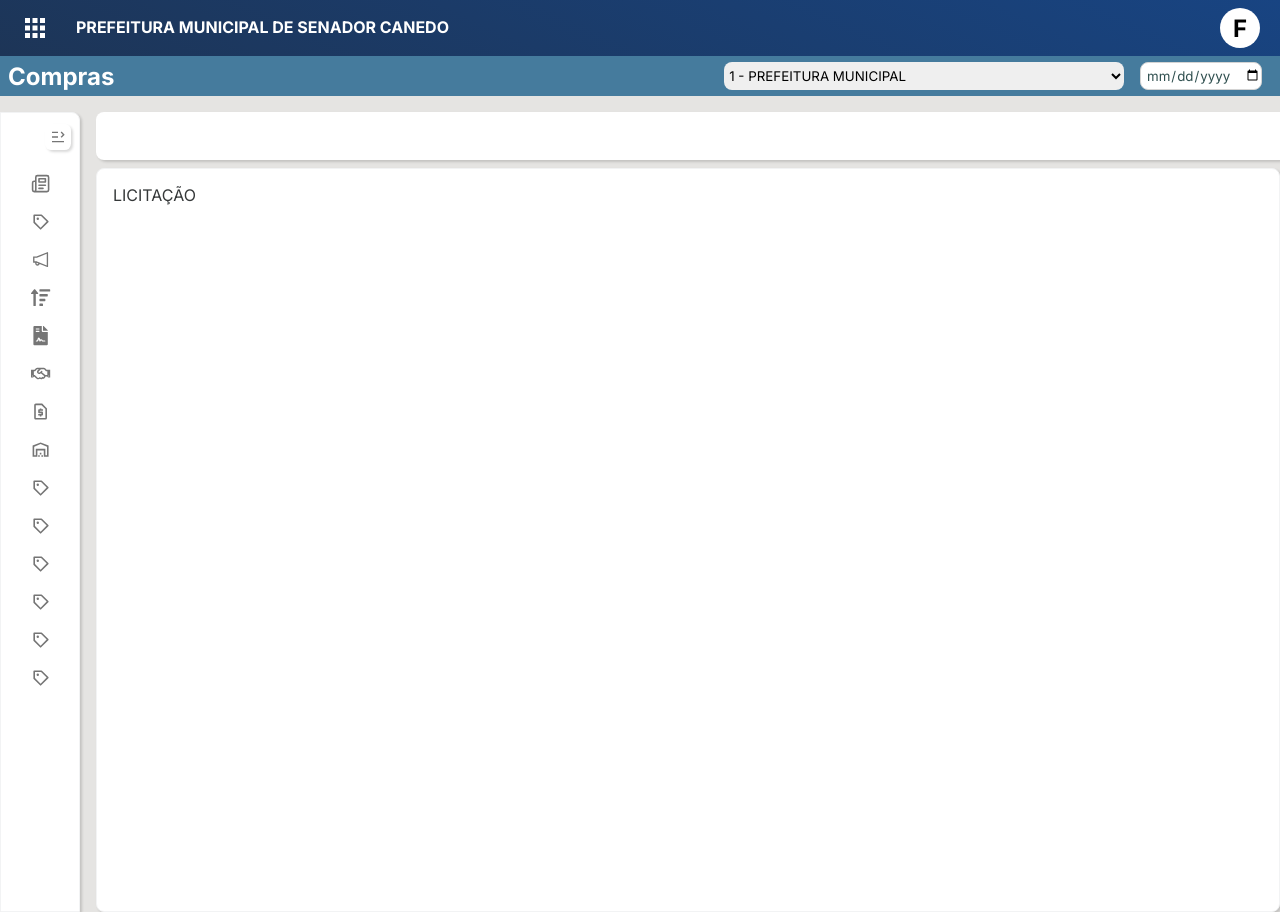
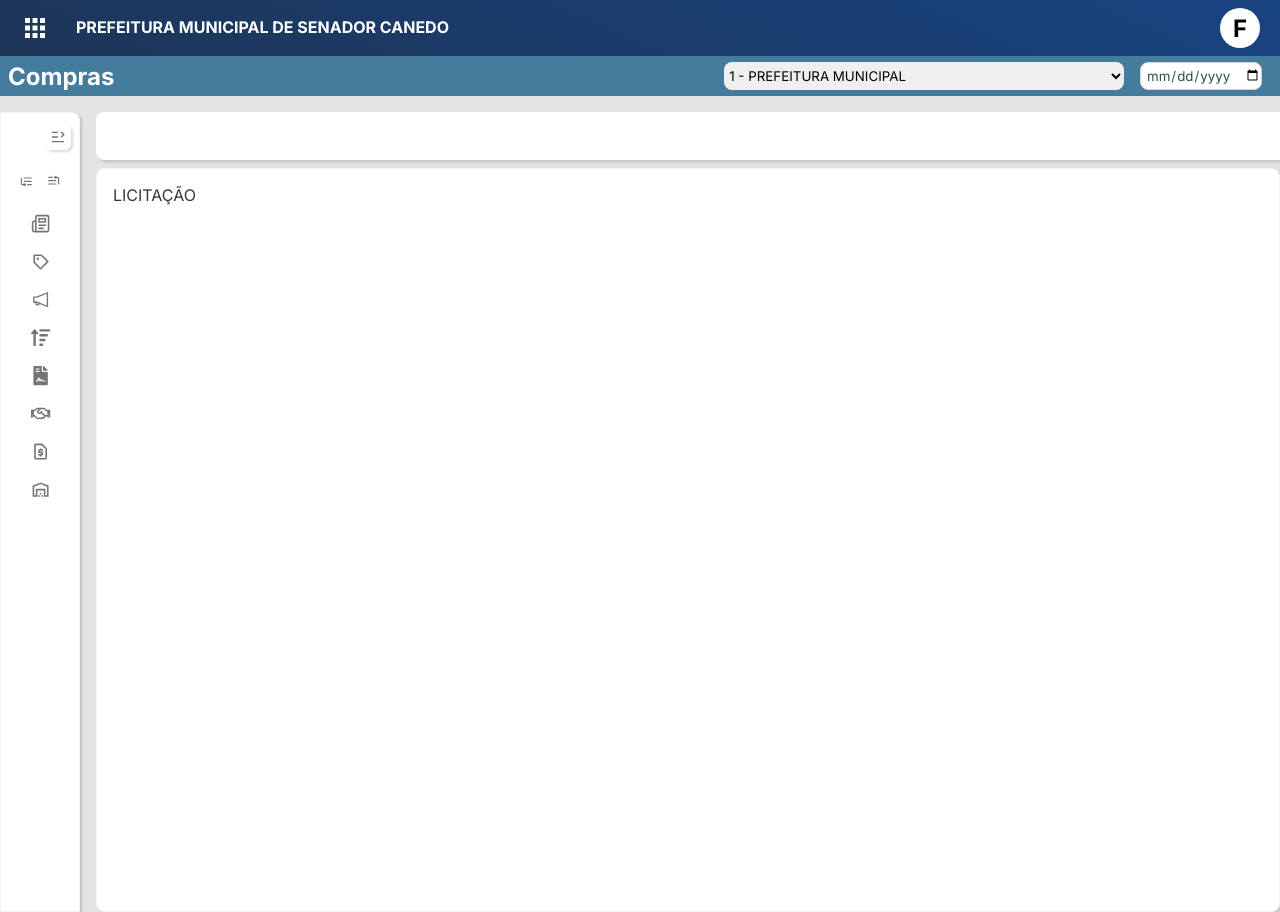
Before and after one commit to flaviohenriquedev/sigep_frontend, a Next.js app: page /manager/shopping/register/bidding in a window 1280 px wide. Built offline with nearby package versions, Linux system fonts and the light colour scheme.

Commit message:
Adicionados botões expand all e collapse all no sidebar

```diff
--- a/src/app/globals.css
+++ b/src/app/globals.css
@@ -62,8 +62,7 @@ html {
     width: 100%;
 }
 
-body {
-    margin: 0px;
-    min-height: 100%;
-    width: 100%;
+button {
+    border: none;
+    background-color: transparent;
 }
--- a/src/app/layout.tsx
+++ b/src/app/layout.tsx
@@ -1,10 +1,6 @@
 import Header from "@/components/layout/core/header/Header";
 import { SideBarContextProvider } from "@/context/layout/SideBarContext";
-import "@fortawesome/fontawesome-svg-core/styles.css";
-import { config } from "@fortawesome/fontawesome-svg-core";
 import "./globals.css";
-
-config.autoAddCss = false;
 
 export const metadata = {
     title: "SIGEP",
--- /dev/null
+++ b/src/components/common/tooltip/Tooltip.module.css
@@ -0,0 +1,32 @@
+.tooltip_container {
+    display: inline-block;
+    position: relative;
+
+}
+
+.tooltip_text {
+    display: flex;
+    position: absolute;
+    top: calc(-100% - 0.2rem);
+    background-color: rgba(0,0,0,0.8);
+    font-size: 8pt;
+    color: white;
+    border-radius: 0.2rem;
+    z-index: 1;
+    width: auto;
+    padding: 0.2rem 0.5rem;
+    white-space: nowrap;
+}
+
+
+.tooltip_text_open {
+    visibility: visible;
+    transition: 0.2s ease;
+    transition-delay: 1s;
+}
+
+
+.tooltip_text_closed {
+    visibility: hidden;
+    transition: 0.2s ease;
+}
--- /dev/null
+++ b/src/components/common/tooltip/Tooltip.tsx
@@ -0,0 +1,36 @@
+"use client";
+
+import { useState } from "react";
+import styles from "./Tooltip.module.css";
+
+type TooltipProps = {
+    text: string;
+    children: any;
+};
+
+const Tooltip = (props: TooltipProps) => {
+    const [isVisible, setIsVisible] = useState<boolean>(false);
+
+    return (
+        <div className={styles.tooltip_container}>
+            <div
+                className={`${styles.tooltip_text} ${
+                    isVisible
+                        ? styles.tooltip_text_open
+                        : styles.tooltip_text_closed
+                }`}
+            >
+                {props.text}
+            </div>
+
+            <div
+                onMouseEnter={() => setIsVisible(true)}
+                onMouseLeave={() => setIsVisible(false)}
+            >
+                {props.children}
+            </div>
+        </div>
+    );
+};
+
+export default Tooltip;
--- a/src/components/layout/page/sidebar/Menu.tsx
+++ b/src/components/layout/page/sidebar/Menu.tsx
@@ -1,7 +1,7 @@
 "use client";
 
 import { SideBarContext } from "@/context/layout/SideBarContext";
-import { useContext, useEffect, useState } from "react";
+import { useContext, useEffect, useState, useMemo } from "react";
 import { MdOutlineKeyboardArrowRight } from "react-icons/md";
 import {
     MenuItem,
@@ -16,15 +16,10 @@ type MenuProps = {
 };
 
 export default function Menu(props: MenuProps) {
-    const { sidebarExpanded } = useContext(SideBarContext);
-    const [showMenu, setShowMenu] = useState<boolean>(false);
+    const { sidebarExpanded, expandedOrCollapsed, toggleExpandedOrCollapsed } =
+        useContext(SideBarContext);
+    const [showMenu, setShowMenu] = useState<boolean | null>(false);
     const [menuSelected, setMenuSelected] = useState(false);
-
-    useEffect(() => {
-        if (!sidebarExpanded && showMenu) {
-            setShowMenu(false);
-        }
-    }, [sidebarExpanded, showMenu]);
 
     function renderSubMenu(data: SubMenuItem[]) {
         return data.map((sub, i) => {
@@ -36,10 +31,23 @@ export default function Menu(props: MenuProps) {
         });
     }
 
+    useMemo(() => {
+        if (expandedOrCollapsed !== null) {
+            setShowMenu(expandedOrCollapsed);
+        }
+    }, [expandedOrCollapsed]);
+
+    useEffect(() => {
+        if (!sidebarExpanded && showMenu) {
+            setShowMenu(false);
+        }
+    }, [sidebarExpanded, showMenu]);
+
     function handleClickMenu() {
         if (sidebarExpanded) {
             setMenuSelected(!menuSelected);
             setShowMenu(!showMenu);
+            toggleExpandedOrCollapsed(null);
         }
     }
 
@@ -79,7 +87,8 @@ export default function Menu(props: MenuProps) {
             </div>
 
             {props.menuItem.submenu ? (
-                <ul className={`${styles.menu_item} ${
+                <ul
+                    className={`${styles.menu_item} ${
                         showMenu
                             ? styles.menu_item_expanded
                             : styles.menu_item_closed
--- a/src/components/layout/page/sidebar/PageSidebar.module.css
+++ b/src/components/layout/page/sidebar/PageSidebar.module.css
@@ -75,3 +75,33 @@
     display: flex;
     justify-content: space-between;
 }
+
+.btn_collapse,
+.btn_expand {
+    display: flex;
+    align-items: center;
+    justify-content: center;
+    width: 20px;
+    height: 20px;
+    border-radius: 25%;
+    color: var(--pagesidebar-fontcolor);
+    opacity: 1;
+    transition: 0.3s ease;
+}
+
+.btn_expand:hover,
+.btn_collapse:hover {
+    box-shadow: rgba(0, 0, 0, 1) 0px 0px 2px;
+    cursor: pointer;
+}
+
+.btn_expand:active,
+.btn_collapse:active {
+    background-color: var(--secondary-color);
+    color: white;
+    border: none;
+}
+
+.btn_expand {
+    transform: rotate(180deg);
+}
--- a/src/components/layout/page/sidebar/PageSidebar.tsx
+++ b/src/components/layout/page/sidebar/PageSidebar.tsx
@@ -1,6 +1,8 @@
 "use client";
 
 import { useContext, useEffect, useState } from "react";
+import { LuListStart } from "react-icons/lu";
+import { RiMenuFoldLine, RiMenuUnfoldLine } from "react-icons/ri";
 
 import { SideBarContext } from "@/context/layout/SideBarContext";
 
@@ -8,16 +10,17 @@ import Input from "@/components/layout/core/input/Input";
 
 import { MenuItem } from "../../../../@types/shopping/ShoppingTypes";
 
-import { RiMenuFoldLine, RiMenuUnfoldLine } from "react-icons/ri";
 import Menu from "./Menu";
 import styles from "./PageSidebar.module.css";
+import Tooltip from "@/components/common/tooltip/Tooltip";
 
 type PageSidebarProps = {
     data: MenuItem[];
 };
 
 const PageSidebar = (props: PageSidebarProps) => {
-    const { sidebarExpanded, setSidebarExpanded } = useContext(SideBarContext);
+    const { sidebarExpanded, setSidebarExpanded, toggleExpandedOrCollapsed } =
+        useContext(SideBarContext);
 
     const [searchMenu, setSearchMenu] = useState("");
     const [filteredData, setFilteredData] = useState<MenuItem[]>(props.data);
@@ -26,6 +29,11 @@ const PageSidebar = (props: PageSidebarProps) => {
         return data.map((m, i) => {
             return <Menu menuItem={m} key={i} />;
         });
+    }
+
+    function toggleSidebarState() {
+        setSidebarExpanded(!sidebarExpanded);
+        toggleExpandedOrCollapsed(null);
     }
 
     useEffect(() => {
@@ -98,7 +106,7 @@ const PageSidebar = (props: PageSidebarProps) => {
                 <div className={styles.toggle_sidebar_icon_container}>
                     <div
                         className={styles.toggle_sidebar_icon}
-                        onClick={() => setSidebarExpanded(!sidebarExpanded)}
+                        onClick={toggleSidebarState}
                     >
                         {sidebarExpanded ? (
                             <RiMenuFoldLine size={16} enableBackground={0} />
@@ -109,6 +117,36 @@ const PageSidebar = (props: PageSidebarProps) => {
                 </div>
             </div>
 
+            <div
+                style={{
+                    display: "flex",
+                    alignItems: "center",
+                    justifyContent: sidebarExpanded ? "flex-end" : "center",
+                    gap: "0.5rem",
+                    paddingRight: sidebarExpanded ? "0.5rem" : "",
+                    height: "1.5rem",
+                    marginBottom: "1rem",
+                }}
+            >
+                <Tooltip text="Expandir todos">
+                    <button
+                        className={`${styles.btn_expand}`}
+                        onClick={() => toggleExpandedOrCollapsed(true)}
+                    >
+                        <LuListStart />
+                    </button>
+                </Tooltip>
+
+                <Tooltip text="Fechar todos">
+                    <button
+                        className={styles.btn_collapse}
+                        onClick={() => toggleExpandedOrCollapsed(false)}
+                    >
+                        <LuListStart />
+                    </button>
+                </Tooltip>
+            </div>
+
             <ul className={styles.pagesidebar_menu_list}>
                 {renderMenu(filteredData)}
             </ul>
--- a/src/components/layout/page/sidebar/SubMenu.tsx
+++ b/src/components/layout/page/sidebar/SubMenu.tsx
@@ -2,11 +2,12 @@
 
 import { SubMenuItem } from "@/@types/shopping/ShoppingTypes";
 import { useRouter } from "next/navigation";
-import { CSSProperties, useState } from "react";
+import { CSSProperties, useState, useMemo, useContext } from "react";
 import { BiLastPage } from "react-icons/bi";
 import { LuArrowDownWideNarrow } from "react-icons/lu";
 
 import styles from "./SubMenu.module.css";
+import { SideBarContext } from "@/context/layout/SideBarContext";
 
 type Props = {
     children: React.ReactNode;
@@ -14,6 +15,8 @@ type Props = {
 };
 
 export default function Item(props: Props) {
+    const { expandedOrCollapsed, toggleExpandedOrCollapsed } =
+        useContext(SideBarContext);
     const router = useRouter();
     const [show, setShow] = useState<boolean>(false);
 
@@ -24,11 +27,19 @@ export default function Item(props: Props) {
     function handleClick() {
         if (props.children) {
             setShow(!show);
+            toggleExpandedOrCollapsed(null);
         } else {
             props.data.href &&
                 router.push(`${props.data.href}?pn=${props.data.pageName}`);
         }
     }
+
+    useMemo(() => {
+        if (expandedOrCollapsed !== null) {
+            setShow(expandedOrCollapsed);
+        }
+    }, [expandedOrCollapsed]);
+
     return (
         <li className={styles.submenu_container}>
             <div onClick={handleClick} className={styles.submenu}>
@@ -45,7 +56,8 @@ export default function Item(props: Props) {
                         <BiLastPage size={15} />
                     )}
                 </div>
-                <div className={styles.submenu_description}
+                <div
+                    className={styles.submenu_description}
                     style={{
                         fontWeight: props.children ? "bold" : "normal",
                     }}
--- a/src/context/layout/SideBarContext.tsx
+++ b/src/context/layout/SideBarContext.tsx
@@ -1,15 +1,19 @@
 "use client";
 
-import { createContext, useCallback, useState } from "react";
+import { createContext, useState } from "react";
 
 type SideBarContextProps = {
     sidebarExpanded: boolean;
     setSidebarExpanded: (value: boolean) => void;
+    expandedOrCollapsed: boolean | null;
+    toggleExpandedOrCollapsed: (value: boolean | null) =>  void;
 };
 
 export const SideBarContext = createContext<SideBarContextProps>({
     sidebarExpanded: true,
     setSidebarExpanded: () => {},
+    expandedOrCollapsed: null,
+    toggleExpandedOrCollapsed: () => {}
 });
 
 export const SideBarContextProvider = ({
@@ -18,11 +22,19 @@ export const SideBarContextProvider = ({
     children: React.ReactNode;
 }) => {
     const [sidebarExpanded, setSidebarExpanded] = useState(false);
+    const [expandedOrCollapsed, setExpandedOrCollapsed] = useState<boolean | null>(null)
+
+    function toggleExpandedOrCollapsed(value: boolean | null) {
+        setExpandedOrCollapsed(value)
+    };
+
     return (
         <SideBarContext.Provider
             value={{
                 sidebarExpanded,
                 setSidebarExpanded,
+                expandedOrCollapsed,
+                toggleExpandedOrCollapsed
             }}
         >
             {children}
--- a/src/data/shopping/routes/ShoppingSideMenuData.tsx
+++ b/src/data/shopping/routes/ShoppingSideMenuData.tsx
@@ -237,40 +237,40 @@ export const ShoppingSideMenuData: MenuItem[] = [
             },
         ],
     },
-    {
-        icon: <BiPurchaseTag size={iconSize} />,
-        description: "Relatório",
-        pageName: "Relatório",
-        href: "manager/shopping/order_supply",
-    },
-    {
-        icon: <BiPurchaseTag size={iconSize} />,
-        description: "Configurações",
-        pageName: "Configurações",
-        href: "manager/shopping/order_supply",
-    },
-    {
-        icon: <BiPurchaseTag size={iconSize} />,
-        description: "Entidades",
-        pageName: "Entidades",
-        href: "manager/shopping/order_supply",
-    },
-    {
-        icon: <BiPurchaseTag size={iconSize} />,
-        description: "Fornecedor",
-        pageName: "Fornecedor",
-        href: "manager/shopping/order_supply",
-    },
-    {
-        icon: <BiPurchaseTag size={iconSize} />,
-        description: "Documentos",
-        pageName: "Documentos",
-        href: "manager/shopping/order_supply",
-    },
-    {
-        icon: <BiPurchaseTag size={iconSize} />,
-        description: "Usuário",
-        pageName: "Usuário",
-        href: "manager/shopping/order_supply",
-    },
+    // {
+    //     icon: <BiPurchaseTag size={iconSize} />,
+    //     description: "Relatório",
+    //     pageName: "Relatório",
+    //     href: "manager/shopping/order_supply",
+    // },
+    // {
+    //     icon: <BiPurchaseTag size={iconSize} />,
+    //     description: "Configurações",
+    //     pageName: "Configurações",
+    //     href: "manager/shopping/order_supply",
+    // },
+    // {
+    //     icon: <BiPurchaseTag size={iconSize} />,
+    //     description: "Entidades",
+    //     pageName: "Entidades",
+    //     href: "manager/shopping/order_supply",
+    // },
+    // {
+    //     icon: <BiPurchaseTag size={iconSize} />,
+    //     description: "Fornecedor",
+    //     pageName: "Fornecedor",
+    //     href: "manager/shopping/order_supply",
+    // },
+    // {
+    //     icon: <BiPurchaseTag size={iconSize} />,
+    //     description: "Documentos",
+    //     pageName: "Documentos",
+    //     href: "manager/shopping/order_supply",
+    // },
+    // {
+    //     icon: <BiPurchaseTag size={iconSize} />,
+    //     description: "Usuário",
+    //     pageName: "Usuário",
+    //     href: "manager/shopping/order_supply",
+    // },
 ];
```
